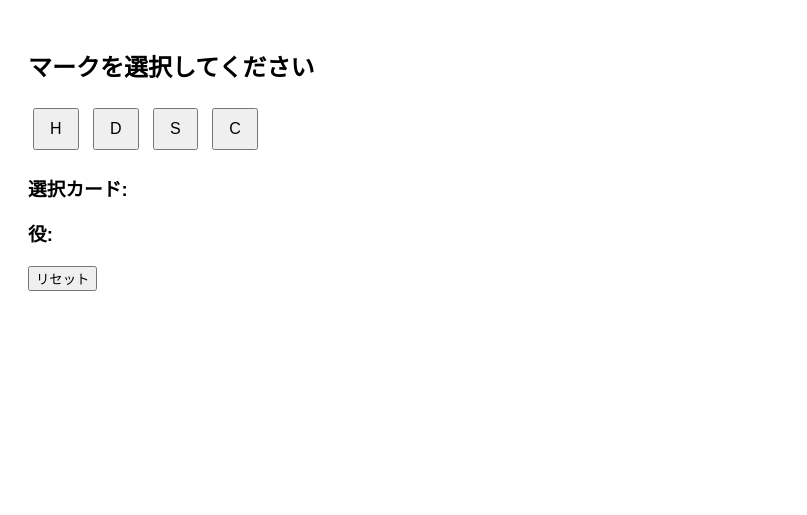
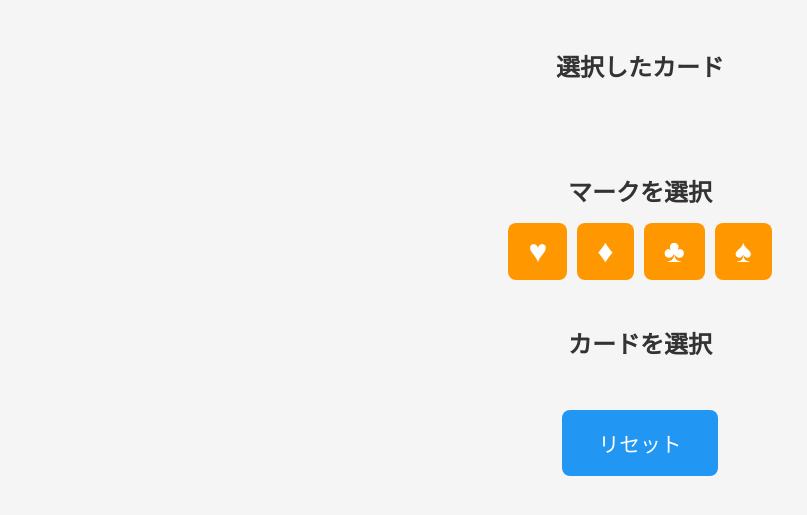
Before and after one commit to tmfinac/pokerhands, a Flask app: page / in a window 1280 px wide. Shown: the top 515 px of the page, without its empty margins (0-807 px from the left). Run offline with Flask 3, Linux system fonts and the light colour scheme.

Commit message:
Fix card selection using Ajax

```diff
--- a/templates/index.html
+++ b/templates/index.html
@@ -1,61 +1,84 @@
 <!DOCTYPE html>
 <html lang="ja">
 <head>
-    <meta charset="UTF-8">
-    <title>ポーカー役判定</title>
-    <style>
-        body { font-family: Arial, sans-serif; padding: 20px; }
-        .marks button, .cards button { margin: 5px; padding: 10px 15px; font-size: 16px; }
-        #selected-cards { margin-top: 15px; font-weight: bold; font-size: 18px; }
-        #result { margin-top: 10px; font-size: 20px; color: blue; }
-    </style>
+<meta charset="UTF-8">
+<title>5カードポーカー役判定</title>
+<style>
+body { font-family: 'Helvetica', 'Arial', sans-serif; background-color: #f5f5f5; display: flex; flex-direction: column; align-items: center; padding: 20px; }
+h2 { color: #333; margin-bottom: 10px; }
+.cards-container { display: flex; flex-wrap: wrap; justify-content: center; margin-bottom: 20px; }
+img.card { width: 110px; margin: 8px; cursor: pointer; border-radius: 8px; transition: transform 0.2s, box-shadow 0.2s; }
+img.card:hover { transform: scale(1.1); box-shadow: 0 5px 15px rgba(0,0,0,0.3); }
+.result { font-size: 3em; font-weight: bold; color: #ff5722; margin: 20px 0; text-shadow: 2px 2px 5px rgba(0,0,0,0.3); text-align: center; }
+button { background-color: #2196f3; color: white; border: none; padding: 18px 36px; font-size: 1.3em; border-radius: 8px; cursor: pointer; transition: background-color 0.2s, transform 0.2s; }
+button:hover { background-color: #1976d2; transform: scale(1.05); }
+.mark-btn { font-size: 2em; padding: 10px 20px; margin: 5px; cursor: pointer; border-radius: 8px; background-color: #ff9800; color: white; border: none; }
+.mark-btn:hover { background-color: #fb8c00; }
+@media (max-width: 600px) { img.card { width: 90px; margin: 6px; } .result { font-size: 2.5em; } button { padding: 14px 28px; font-size: 1.1em; } }
+@media (max-width: 400px) { img.card { width: 70px; margin: 4px; } .result { font-size: 2em; } button { padding: 12px 24px; font-size: 1em; } }
+</style>
 </head>
 <body>
 
-<h2>マークを選択してください</h2>
-<div class="marks">
-    {% for mark in marks %}
-    <a href="{{ url_for('select_mark', mark=mark) }}"><button>{{ mark }}</button></a>
+<h2>選択したカード</h2>
+<div id="selected" class="cards-container">
+    {% for card in selected %}
+        <img class="card" src="{{ url_for('static', filename='cards/' + card + '.png') }}">
     {% endfor %}
 </div>
 
-{% if current_mark %}
-<h3>{{ current_mark }} のカードを選択してください</h3>
-<div class="cards" id="cards">
-    {% for card in cards %}
-    <button onclick="selectCard('{{ card }}')">{{ card }}</button>
-    {% endfor %}
-</div>
-{% endif %}
+<p id="result" class="result">{% if result %}役判定: {{ result }}{% endif %}</p>
 
-<div>
-    <h3>選択カード:</h3>
-    <div id="selected-cards">{{ selected | join(", ") }}</div>
-
-    <h3>役:</h3>
-    <div id="result">{{ result }}</div>
+<h2>マークを選択</h2>
+<div id="mark-container" class="cards-container">
+    <button class="mark-btn" onclick="showCards('H')">♥</button>
+    <button class="mark-btn" onclick="showCards('D')">♦</button>
+    <button class="mark-btn" onclick="showCards('C')">♣</button>
+    <button class="mark-btn" onclick="showCards('S')">♠</button>
 </div>
 
-<div style="margin-top:20px;">
-    <a href="{{ url_for('reset') }}"><button>リセット</button></a>
+<h2>カードを選択</h2>
+<div id="cards-container" class="cards-container">
+    <!-- ここに JS で13枚カードを表示 -->
 </div>
 
+<form action="{{ url_for('reset') }}" method="get" style="margin-top: 20px;">
+    <button type="submit">リセット</button>
+</form>
+
 <script>
-function selectCard(card) {
-    fetch("/add_ajax/" + card)
-    .then(response => response.json())
+const numbers = ['1','2','3','4','5','6','7','8','9','10','J','Q','K'];
+
+function showCards(mark) {
+    const container = document.getElementById("cards-container");
+    container.innerHTML = "";
+    numbers.forEach(num => {
+        const card = num + mark;
+        const img = document.createElement("img");
+        img.src = `/static/cards/${card}.png`;
+        img.className = "card";
+        img.onclick = () => addCard(card);
+        container.appendChild(img);
+    });
+}
+
+function addCard(card) {
+    fetch(`/add_ajax/${card}`)
+    .then(res => res.json())
     .then(data => {
-        // 選択カードを更新
-        document.getElementById("selected-cards").textContent = data.selected.join(", ");
+        // 選択したカードを更新
+        const selectedDiv = document.getElementById("selected");
+        selectedDiv.innerHTML = "";
+        data.selected.forEach(c => {
+            const img = document.createElement("img");
+            img.src = `/static/cards/${c}.png`;
+            img.className = "card";
+            selectedDiv.appendChild(img);
+        });
 
-        // 役を更新
-        document.getElementById("result").textContent = data.result;
-
-        // 5枚選んだらカード選択ボタンを無効化
-        if (data.selected.length >= 5) {
-            const buttons = document.querySelectorAll("#cards button");
-            buttons.forEach(btn => btn.disabled = true);
-        }
+        // 役判定を更新
+        const resultP = document.getElementById("result");
+        resultP.textContent = data.result ? "役判定: " + data.result : "";
     });
 }
 </script>
```
